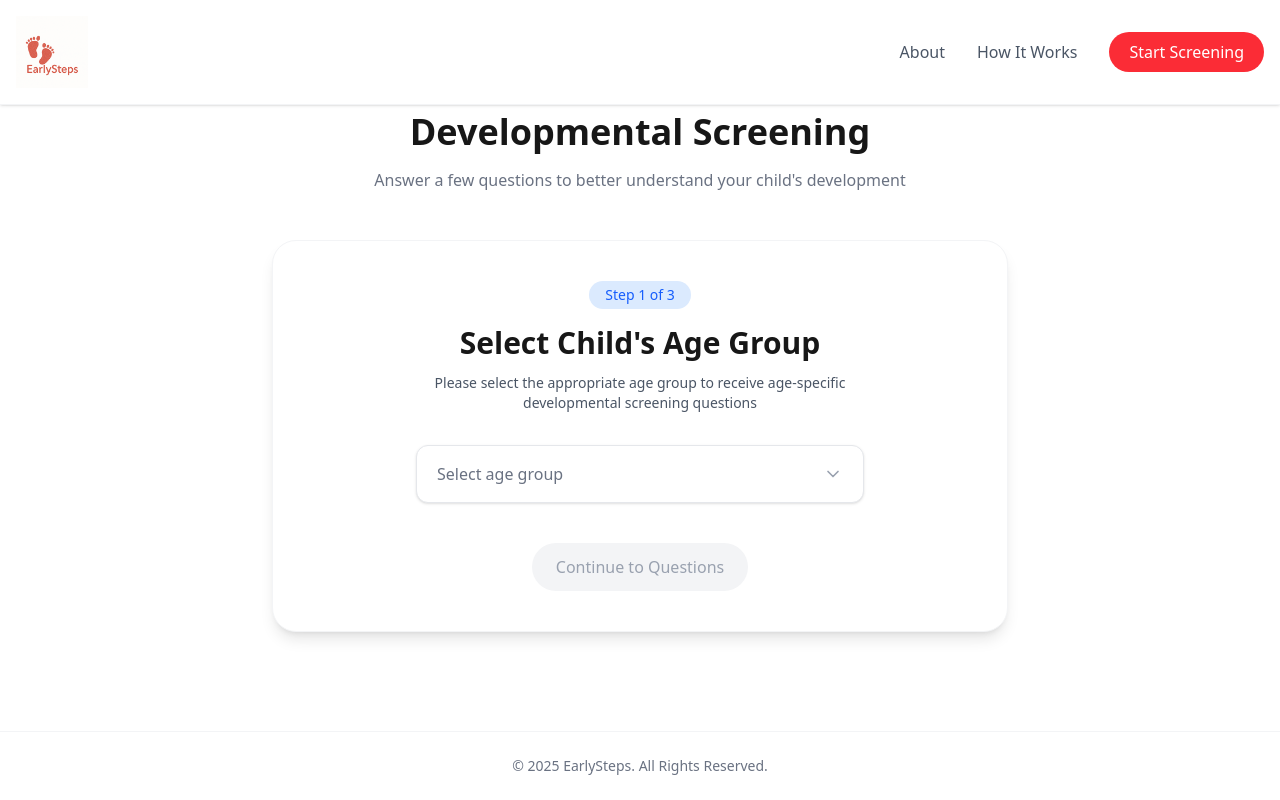
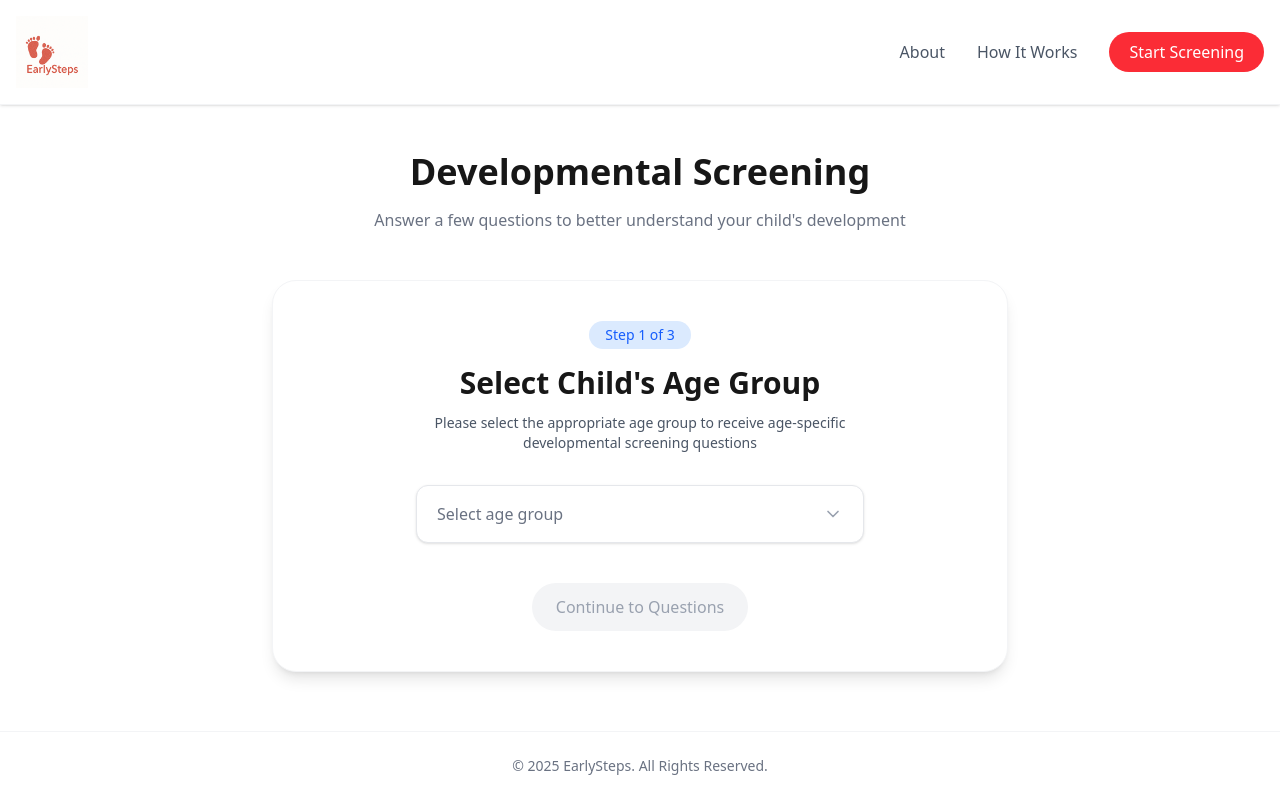
Before and after one commit to mofodox/earlysteps, a Next.js app: page /screening in a window 1280 px wide. Built offline with nearby package versions, Linux system fonts and the light colour scheme.

Commit message:
chore: fix spacing for the title on screening form and results page

```diff
--- a/app/screening/page.tsx
+++ b/app/screening/page.tsx
@@ -3,7 +3,7 @@
 export default function ScreeningPage() {
   return (
     <div className="container mx-auto px-4 py-12 max-w-3xl">
-      <h1 className="text-4xl font-bold text-center mb-4">Developmental Screening</h1>
+      <h1 className="text-4xl font-bold text-center mb-4 md:mt-10">Developmental Screening</h1>
       <p className="text-gray-500 text-center mb-12">
         Answer a few questions to better understand your child's development
       </p>
--- a/app/screening/questions/page.tsx
+++ b/app/screening/questions/page.tsx
@@ -39,7 +39,7 @@
 
       <div className="container mx-auto px-4 py-8">
         <div className="max-w-3xl mx-auto">
-          <div className="text-center mb-8 mt-4">
+          <div className="text-center mb-8 md:mt-10">
             <h1 className="text-3xl md:text-4xl font-bold mb-4 text-gray-800">Developmental Screening</h1>
             <div className="inline-flex items-center justify-center px-4 py-1 rounded-full bg-red-100 text-red-600 font-medium text-sm mb-4">
               Answer Questions
--- a/app/screening/results/page.tsx
+++ b/app/screening/results/page.tsx
@@ -151,7 +151,7 @@
 
       <div className="container mx-auto px-4 py-8">
         <div className="max-w-3xl mx-auto">
-          <div className="text-center mb-8 mt-4">
+          <div className="text-center mb-8 md:mt-10">
             <h1 className="text-3xl md:text-4xl font-bold mb-4 text-gray-800">Screening Results</h1>
             <div className={`inline-flex items-center justify-center px-4 py-1 rounded-full ${config.statusBg} ${config.statusText} font-medium text-sm mb-4`}>
               {config.statusLabel}
```
